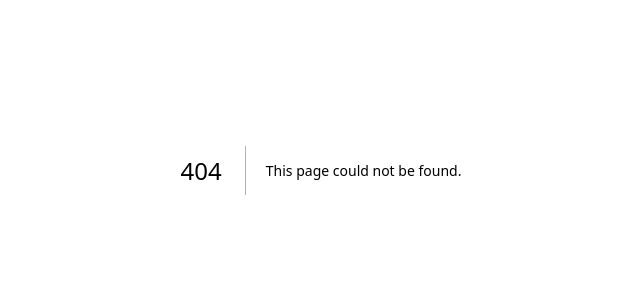
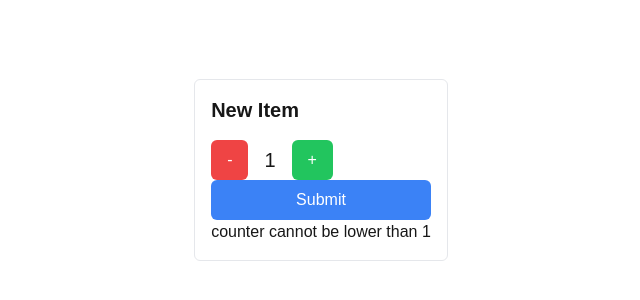
Before and after one commit to AndyNg555/cprg306-assignments, a Next.js app: page /week-4 in a window 1280 px wide. Before the commit this address had no page. Shown: the part 230-530 px from the top of the page, without its empty margins (319-959 px from the left). Built offline with nearby package versions, Linux system fonts and the light colour scheme.

Commit message:
week 4 assingment

```diff
--- /dev/null
+++ b/app/week-4/new-item.js
@@ -0,0 +1,67 @@
+"use client";
+
+import { useState } from 'react';
+
+export default function NewItem() {
+  const [quantity, setQuantity] = useState(1);
+
+  const increment = () => {
+    if (quantity < 20) {
+      setQuantity(quantity + 1);
+    }
+  };
+
+  const decrement = () => {
+    if (quantity > 1) {
+      setQuantity(quantity - 1);
+    }
+  };
+
+  const handleSubmit = (event) => {
+    event.preventDefault();
+    console.log({ quantity });
+  };
+
+  return (
+    <div className="p-4 border rounded-md">
+      <h1 className="text-xl font-bold mb-4">New Item</h1>
+
+      <form onSubmit={handleSubmit}>
+        <div className="flex items-center">
+
+            {/* {quantity > 20 && <p>You cant go higher than 20</p>}
+            {quantity < 1 && <p>You cant go lower than 1</p>} */}
+          <button
+            type="button"
+            onClick={decrement}
+            disabled={quantity === 1}
+            className="px-4 py-2 bg-red-500 text-white rounded-md mr-4 hover:bg-red-600"
+            >
+            -
+          </button>
+
+          <span className="text-xl pr-4">{quantity}</span>
+
+          <button
+            type="button"
+            onClick={increment}
+            disabled={quantity === 20}
+            className="px-4 py-2 bg-green-500 text-white rounded-md hover:bg-red-600">
+            +
+          </button>
+        </div>
+
+        <button
+          type="submit"
+          className="w-full bg-blue-500 text-white py-2 rounded-md hover:bg-blue-600"
+        >
+          Submit
+        </button>
+        <div>
+        {quantity === 1 && <p>counter cannot be lower than 1</p>}
+        {quantity === 20 ? <p>counter cannot be higher than 20</p> : null}
+        </div>
+      </form>
+    </div>
+  );
+}
--- /dev/null
+++ b/app/week-4/page.js
@@ -0,0 +1,9 @@
+import NewItem from './new-item';
+
+export default function Page() {
+  return (
+    <div className="flex justify-center items-center h-screen">
+      <NewItem/>
+    </div>
+  );
+}
```
